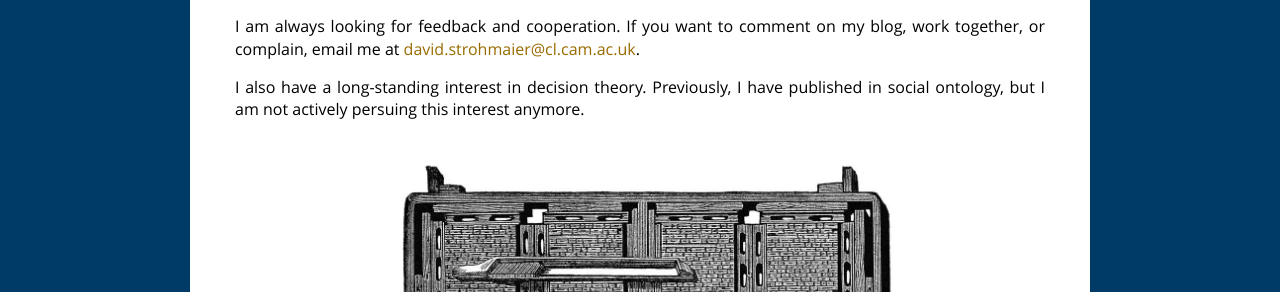
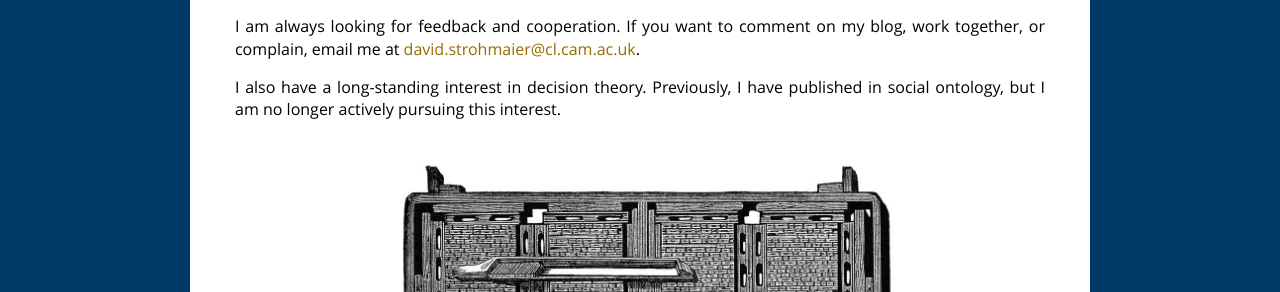
Before and after one commit to dstrohmaier/dstrohmaier.github.io, a Jekyll site: the page built from index.html, in a window 1280 px wide. Shown: the part 261-553 px from the top of the page. Built offline with Jekyll 4.4.1, drawn with Linux system fonts in a browser that asks for light colours.

Commit message:
Correcting typo on frontpage

```diff
--- a/index.html
+++ b/index.html
@@ -12,7 +12,7 @@ updated: 2023-02-12 14:19:33 +0000
 
 <p>I am always looking for feedback and cooperation. If you want to comment on my blog, work together, or complain, email me at <a href="mailto:{{site.email}}">{{ site.email }}</a>.</p>
 
-<p>I also have a long-standing interest in decision theory. Previously, I have published in social ontology, but I am not actively persuing this interest anymore.</p>
+<p>I also have a long-standing interest in decision theory. Previously, I have published in social ontology, but I am no longer actively pursuing this interest.</p>
 
 <p><img src="/assets/images/printing.jpg" alt="Illustration of typesetting"/></p>
 
```
Also changed, not shown: other parts of index.html (+1 -1 lines).
